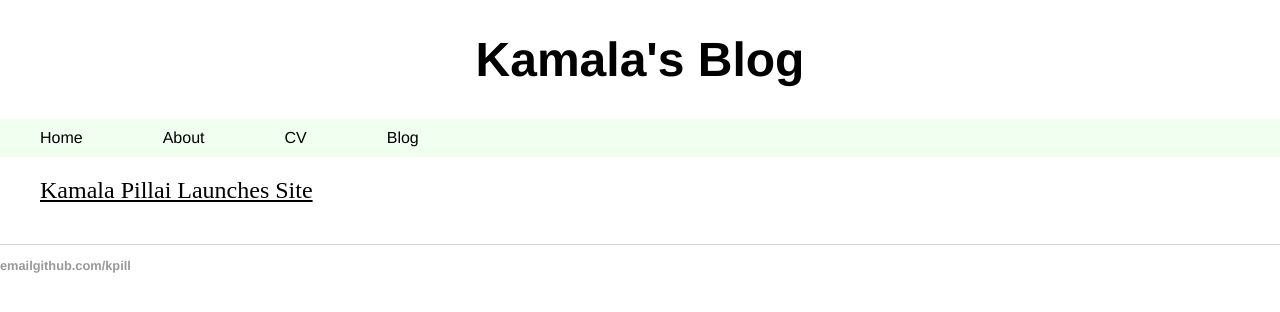
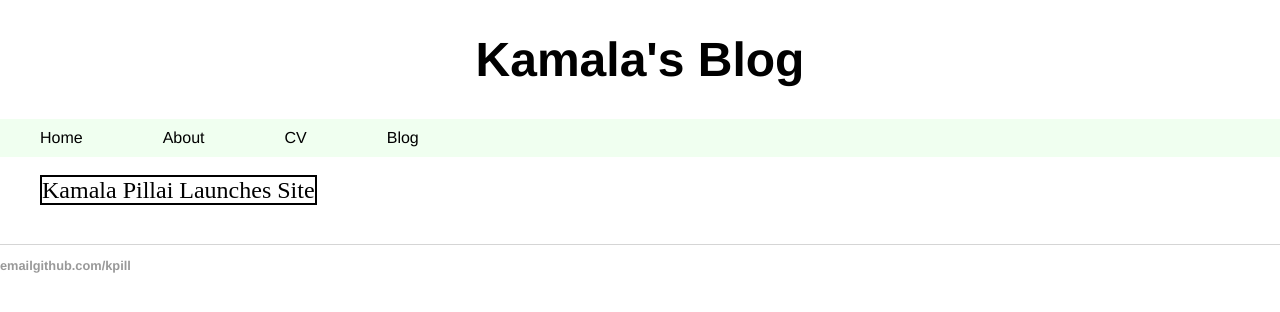
Before and after one commit to kpill/kpill.github.io, a Jekyll site: the page built from index.html, in a window 1280 px wide. Shown: the top 312 px of the page. Built offline with Jekyll 4.4.1, drawn with Linux system fonts in a browser that asks for light colours.

Commit message:
Update main.css

```diff
--- a/css/main.css
+++ b/css/main.css
@@ -80,11 +80,13 @@ ul.posts li {
     list-style: none;
 }
 
-a.posts:link, a.posts:visited {
+a.posts {
 	background-color: white;
 	color: black;
 	height: 100px;
 	width: 100%;
+	text-decoration: none;
+	border: 2px solid black;
 }
 
 a.posts:hover, a.posts:active {
```
